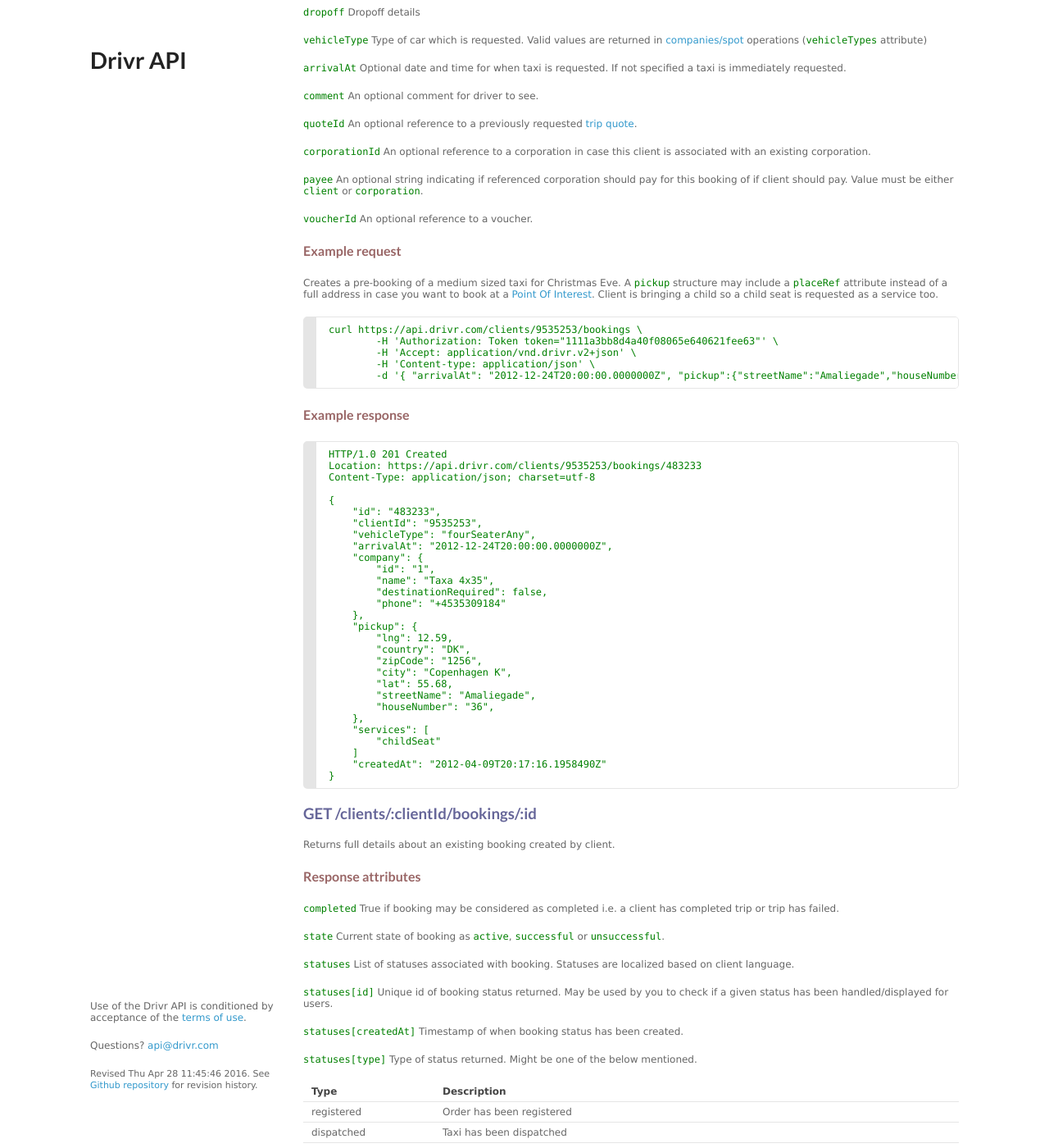
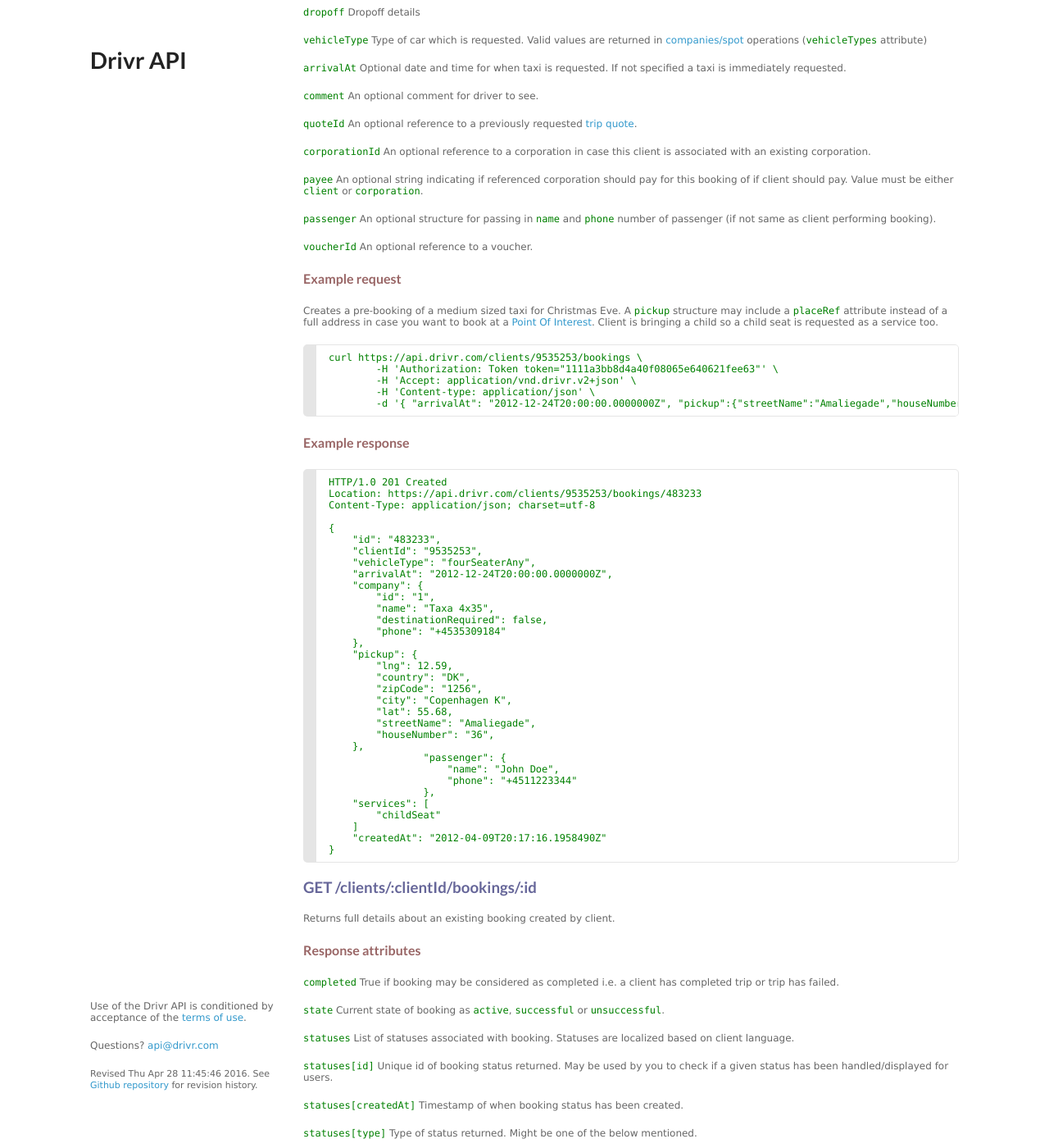
Before and after one commit to clickataxi/api-documentation, a Jekyll site: the page built from index.md, in a window 1280 px wide and 1400 px high, scrolled down 15786 px. Shown: the whole window at 82% size. Built offline with Jekyll 4.4.1, drawn with Linux system fonts in a browser that asks for light colours; Markdown is read by kramdown in place of the engine named in the settings.

Commit message:
Update bookings endpoint with `passenger` example

```diff
--- a/index.md
+++ b/index.md
@@ -1021,6 +1021,8 @@
 
 `payee` An optional string indicating if referenced corporation should pay for this booking of if client should pay. Value must be either `client` or `corporation`.
 
+`passenger` An optional structure for passing in `name` and `phone` number of passenger (if not same as client performing booking).
+
 `voucherId` An optional reference to a voucher.
 
 
@@ -1032,7 +1034,8 @@
 		-H 'Authorization: Token token="1111a3bb8d4a40f08065e640621fee63"' \
 		-H 'Accept: application/vnd.drivr.v2+json' \
 		-H 'Content-type: application/json' \
-		-d '{ "arrivalAt": "2012-12-24T20:00:00.0000000Z", "pickup":{"streetName":"Amaliegade","houseNumber":"36","zipCode":"1256","city":"Copenhagen K","country":"DK","lat":55.68,"lng":12.59}, "vehicleType": "fourSeaterAny", "services": "childSeat" }'
+		-d '{ "arrivalAt": "2012-12-24T20:00:00.0000000Z", "pickup":{"streetName":"Amaliegade","houseNumber":"36","zipCode":"1256","city":"Copenhagen K","country":"DK","lat":55.68,"lng":12.59}, "passenger": { "name": "John Doe", "phone": "+4511223344" }, "vehicleType": "fourSeaterAny", "services": "childSeat" }'
+
 
 #### Example response
 
@@ -1060,6 +1063,10 @@
             "streetName": "Amaliegade",
             "houseNumber": "36",
 	    },
+			"passenger": {
+			    "name": "John Doe",
+			    "phone": "+4511223344"
+			},
 	    "services": [
 	    	"childSeat"
 	    ]
```
